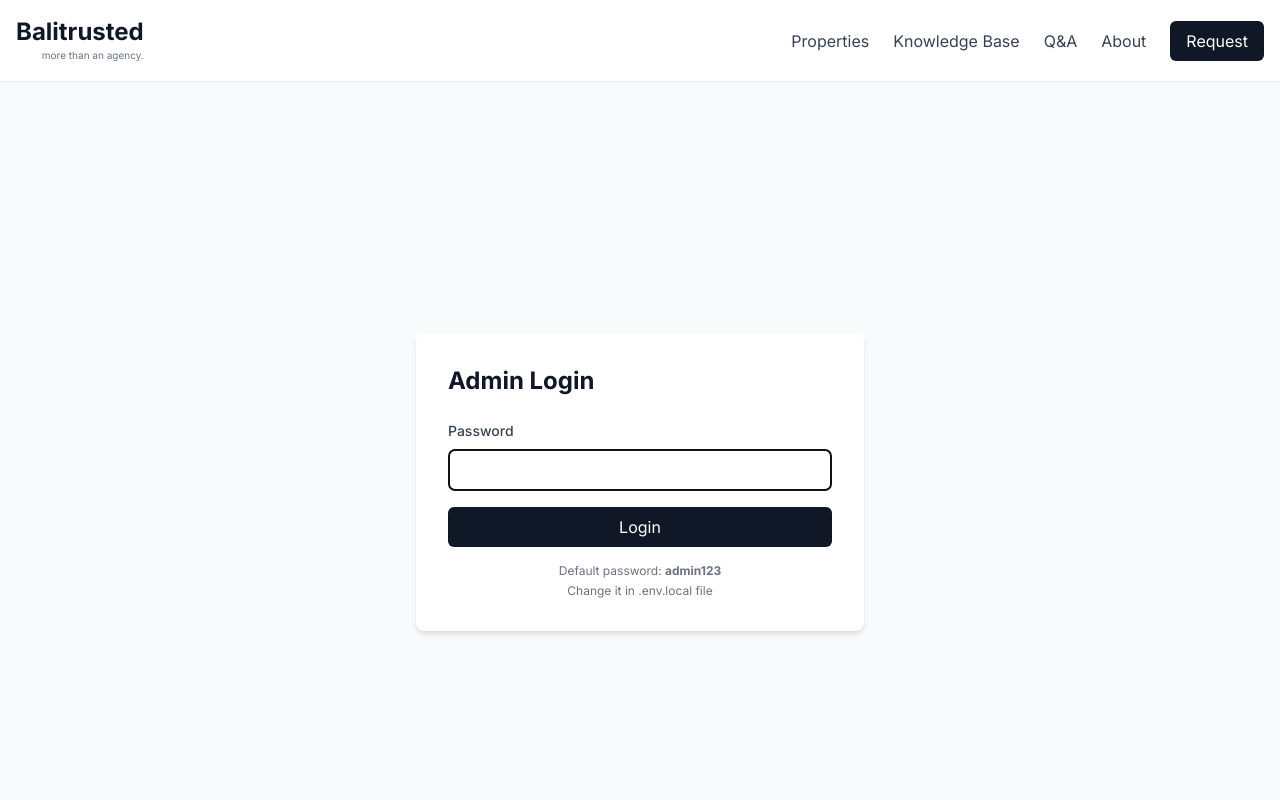
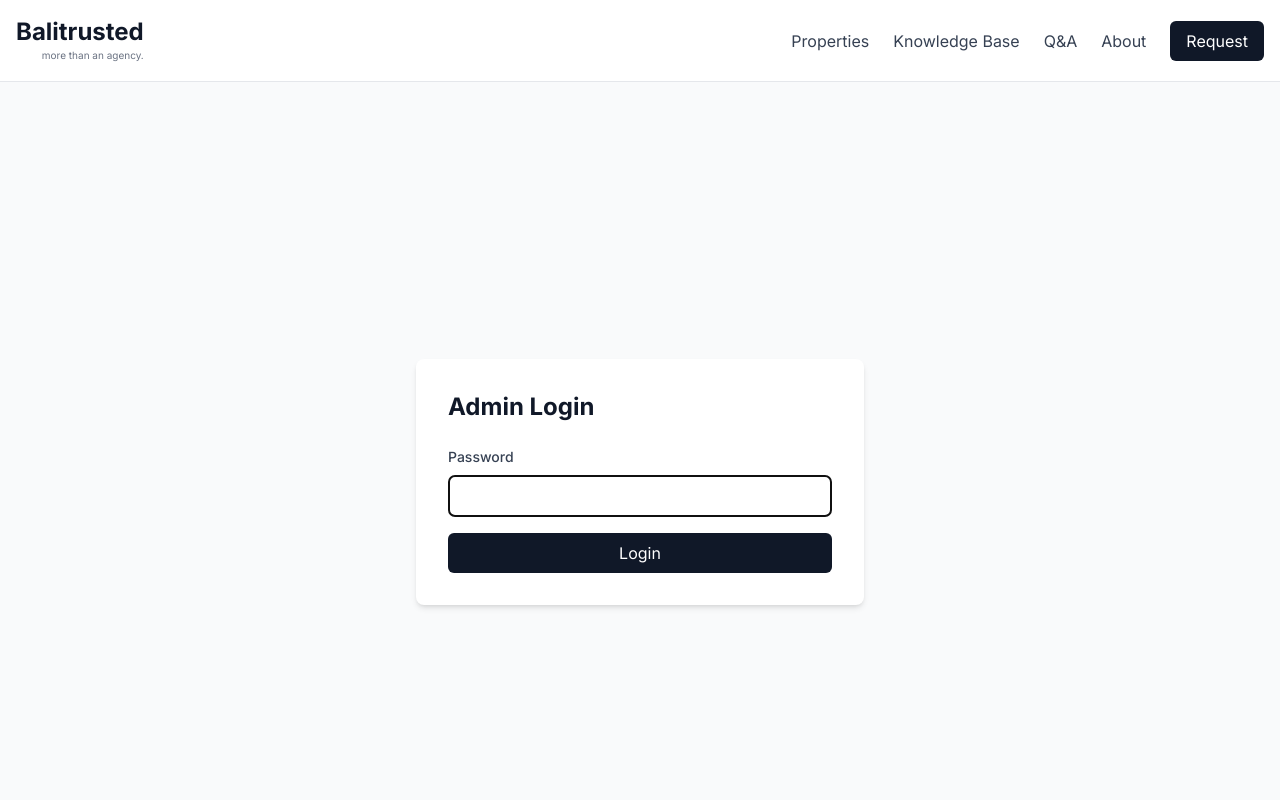
Before and after one commit to balitrusted/bali-realestate, a Next.js app: page /admin/login in a window 1280 px wide. Shown: the top 800 px of the page. Built offline with nearby package versions, Linux system fonts and the light colour scheme; no server answers.

Commit message:
Remove password hint from admin login page

```diff
--- a/app/admin/login/page.tsx
+++ b/app/admin/login/page.tsx
@@ -82,10 +82,6 @@ export default function AdminLogin() {
             {loading ? "Logging in..." : "Login"}
           </button>
         </form>
-        <div className="mt-4 text-xs text-gray-500 text-center space-y-1">
-          <p>Default password: <strong>admin123</strong></p>
-          <p>Change it in .env.local file</p>
-        </div>
       </div>
     </div>
   );
```
